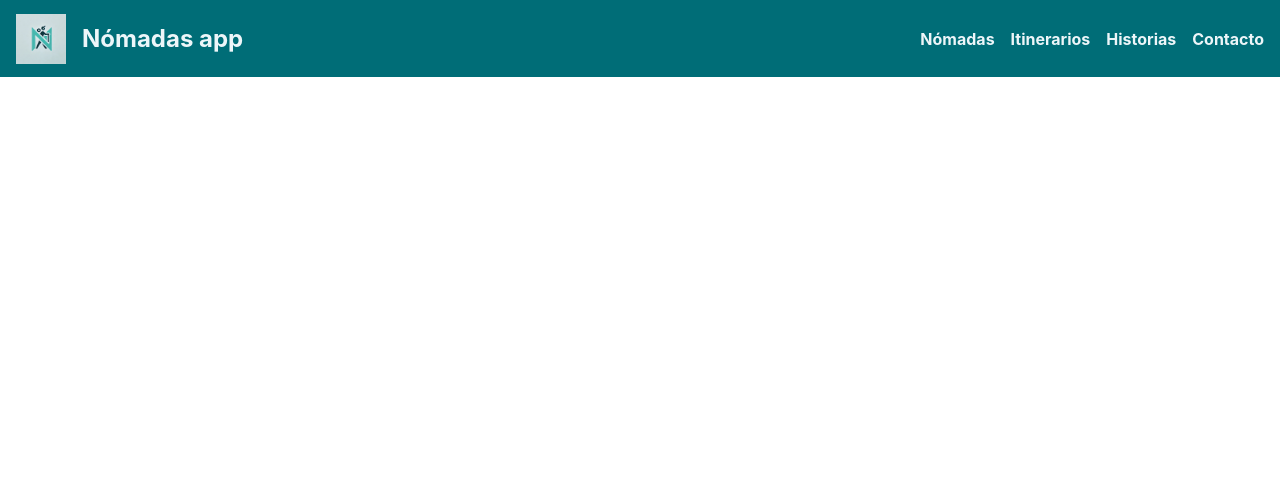
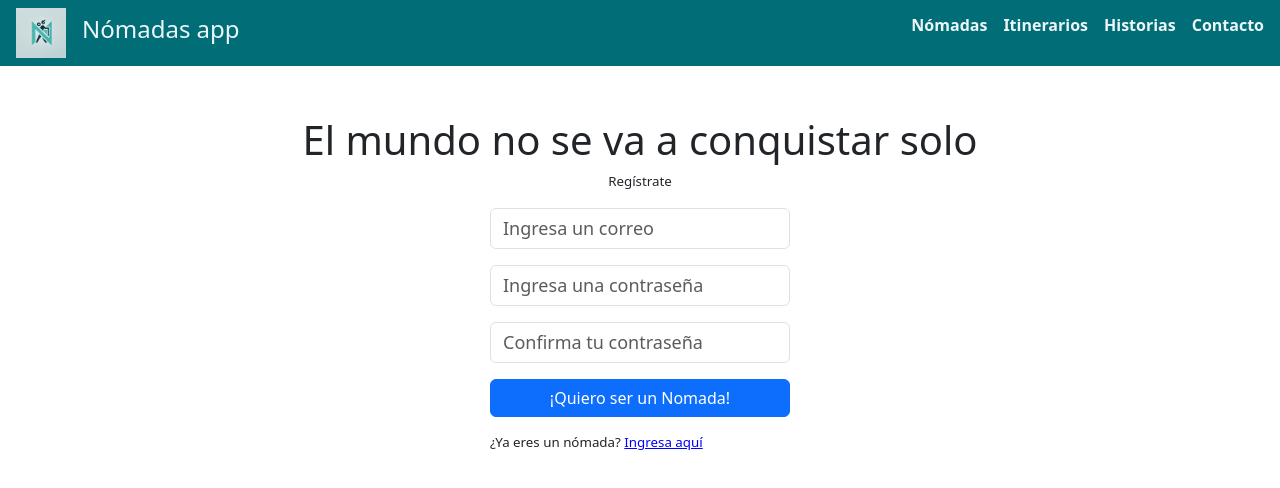
Before and after one commit to benjir03/nomadasAPP, a React (Create React App) app: page / in a window 1280 px wide. Shown: the top 488 px of the page. Built offline with nearby package versions, Linux system fonts and the light colour scheme.

Commit message:
registro e inicio de sesion

```diff
--- a/package.json
+++ b/package.json
@@ -6,8 +6,10 @@
     "@testing-library/jest-dom": "^5.17.0",
     "@testing-library/react": "^13.4.0",
     "@testing-library/user-event": "^13.5.0",
+    "bootstrap": "^5.3.3",
     "react": "^18.3.1",
     "react-dom": "^18.3.1",
+    "react-router-dom": "^6.27.0",
     "react-scripts": "^5.0.1",
     "web-vitals": "^2.1.4"
   },
--- a/src/App.js
+++ b/src/App.js
@@ -1,10 +1,12 @@
 import "./App.css";
 import BarraNav from "./componentes/BarraNav";
+import Registro from "./views/Registro";
 
 function App() {
   return (
     <div className="App">
       <BarraNav />
+      <Registro />
     </div>
   );
 }
--- /dev/null
+++ b/src/views/Registro.jsx
@@ -0,0 +1,54 @@
+import React from 'react';
+import 'bootstrap/dist/css/bootstrap.min.css';
+
+export default function Registro() {
+  return (
+    <div className="d-flex flex-column align-items-center" style={{ marginTop: '50px' }}>
+
+      {/* Título */}
+      <h1>El mundo no se va a conquistar solo</h1>
+
+      {/* Subtítulo */}
+      <p style={{ fontSize: 'smaller' }}>Regístrate</p>
+
+      {/* Formulario de registro */}
+      <div style={{ width: '300px', textAlign: 'left' }}>
+
+        {/* Campo de correo */}
+        <input
+          type="email"
+          placeholder="Ingresa un correo"
+          className="form-control mb-3"
+          style={{ fontSize: 'large' }}
+        />
+
+        {/* Campo de contraseña */}
+        <input
+          type="password"
+          placeholder="Ingresa una contraseña"
+          className="form-control mb-3"
+          style={{ fontSize: 'large' }}
+        />
+
+        {/* Campo de confirmación de contraseña */}
+        <input
+          type="password"
+          placeholder="Confirma tu contraseña"
+          className="form-control mb-3"
+          style={{ fontSize: 'large' }}
+        />
+
+        {/* Botón de registrarse */}
+        <button className="btn btn-primary w-100 mb-3">¡Quiero ser un Nomada!</button>
+
+        {/* Enlace de inicio de sesión */}
+        <p style={{ fontSize: 'smaller' }}>
+          ¿Ya eres un nómada?{' '}
+          <span style={{ color: 'blue', cursor: 'pointer' }}>
+            <u>Ingresa aquí</u>
+          </span>
+        </p>
+      </div>
+    </div>
+  );
+}
```
Also changed, not shown: src/views/InicioSesion.jsx (added, +63 -0 lines), 1 other file (tests, documents, lock files or other folders).
